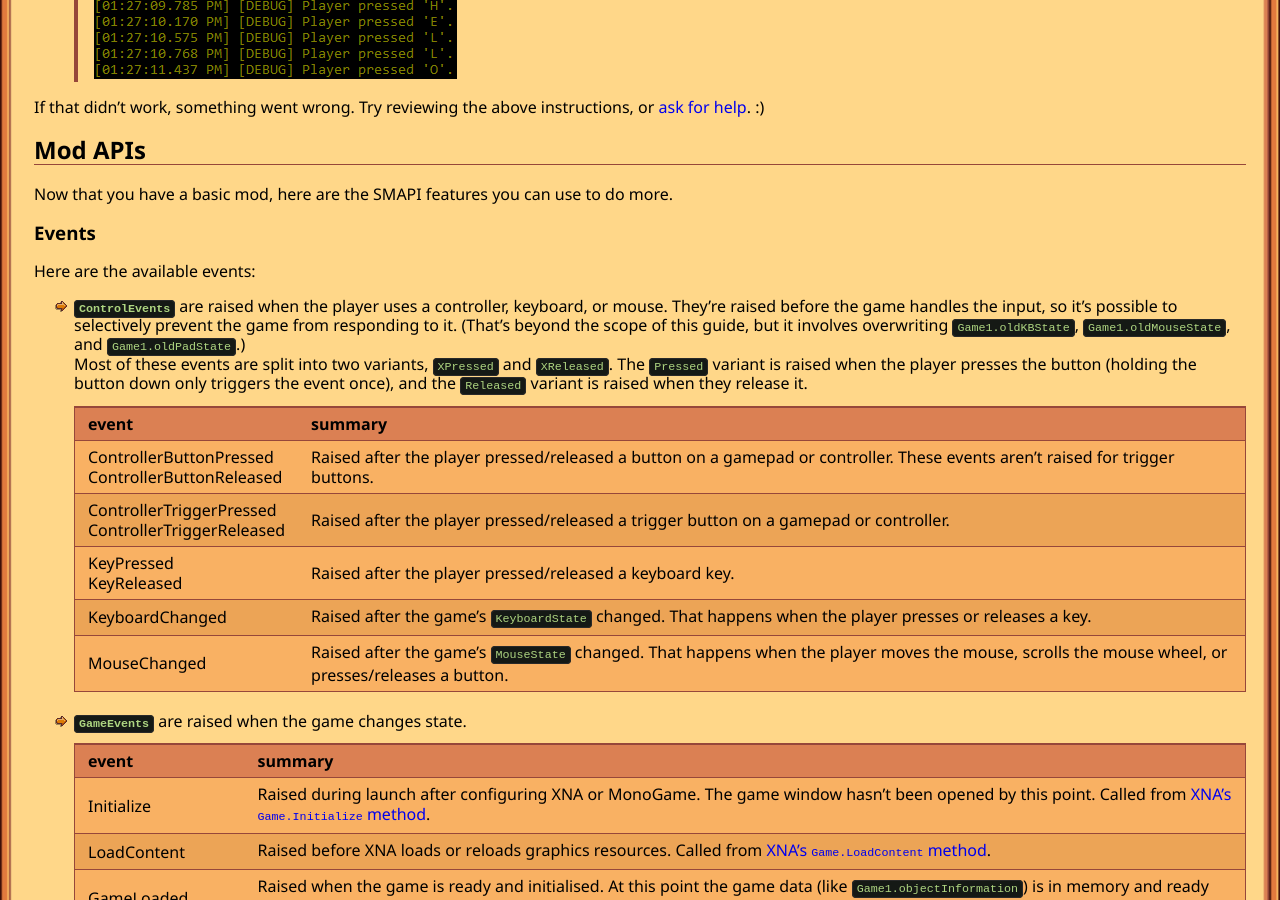
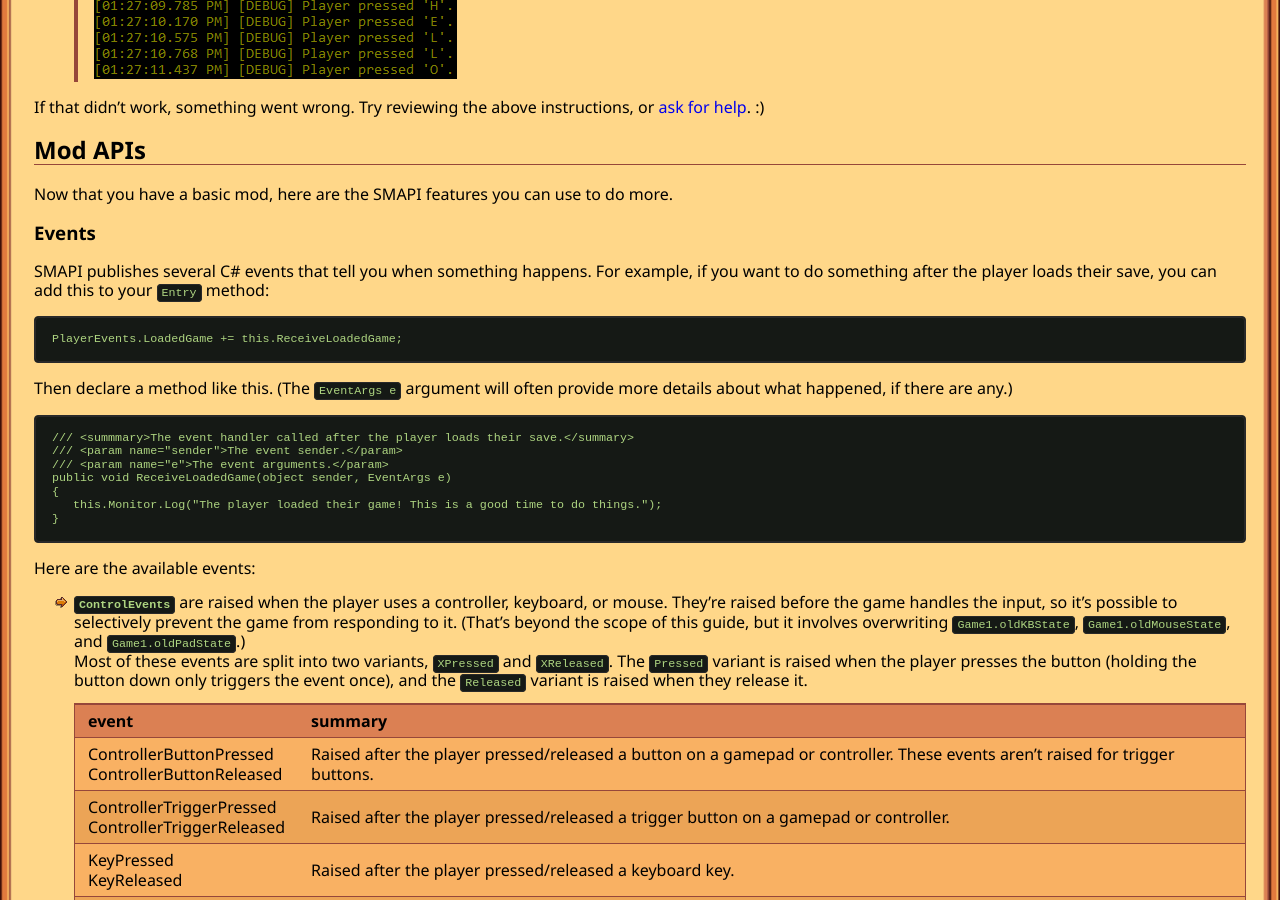
Before and after one commit to Pathoschild/canimod.github.io, a Jekyll site: the page built from guides/creating-a-smapi-mod.md, in a window 1280 px wide and 900 px high, scrolled down 3653 px. Built offline with Jekyll 4.4.1, drawn with Linux system fonts in a browser that asks for light colours; nearby versions of some CDN libraries.

Commit message:
add brief intro to events to 'creating a SMAPI mod' guide

````diff
--- a/guides/creating-a-smapi-mod.md
+++ b/guides/creating-a-smapi-mod.md
@@ -210,6 +210,26 @@
 
 ### Events
 <span id="available-events"></span>
+
+SMAPI publishes several C# events that tell you when something happens. For example, if you want
+to do something after the player loads their save, you can add this to your `Entry` method:
+
+```cs
+PlayerEvents.LoadedGame += this.ReceiveLoadedGame;
+```
+
+Then declare a method like this. (The `EventArgs e` argument will often provide more details about
+what happened, if there are any.)
+
+```cs
+/// <summmary>The event handler called after the player loads their save.</summary>
+/// <param name="sender">The event sender.</param>
+/// <param name="e">The event arguments.</param>
+public void ReceiveLoadedGame(object sender, EventArgs e)
+{
+   this.Monitor.Log("The player loaded their game! This is a good time to do things.");
+}
+```
 
 Here are the available events:
 
````
